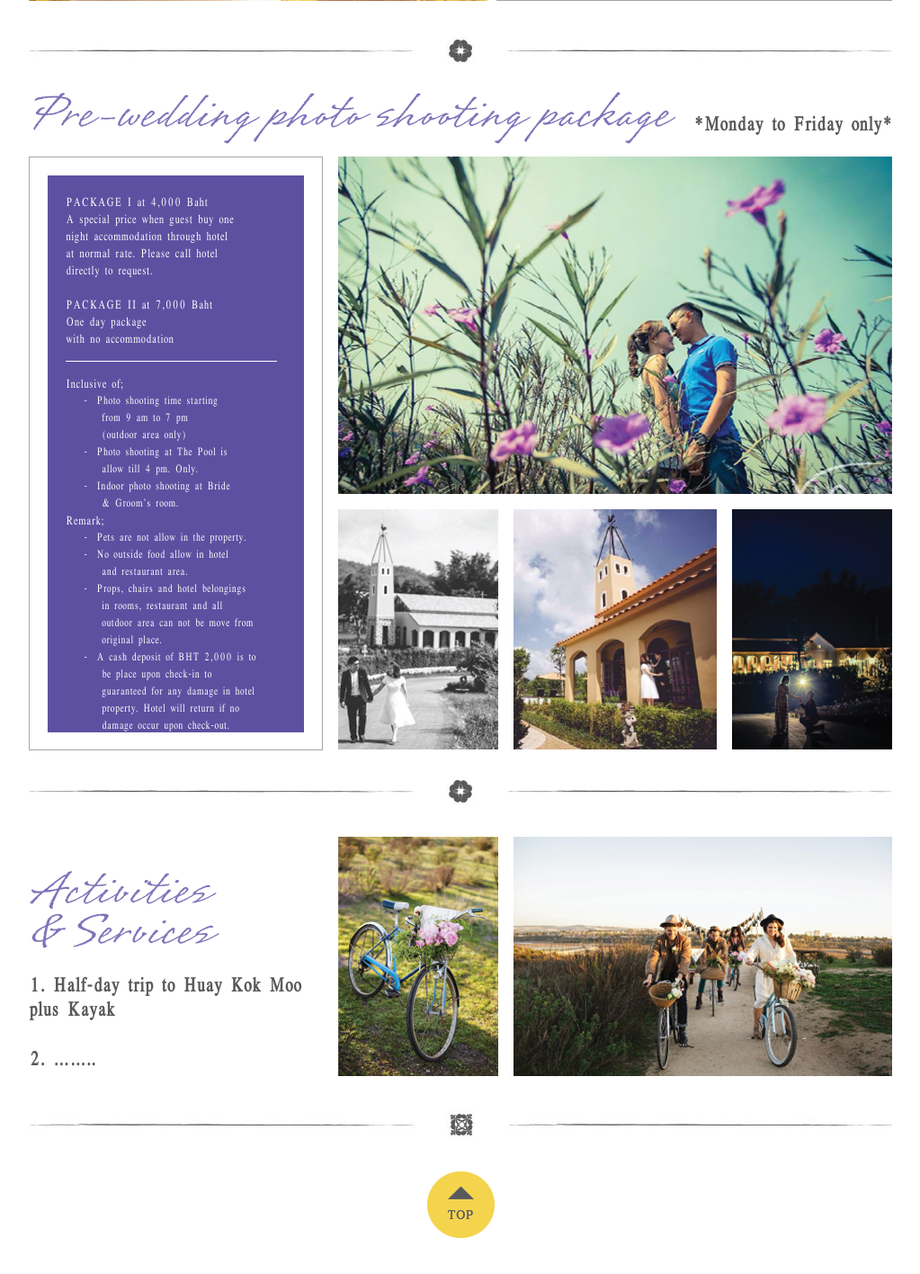
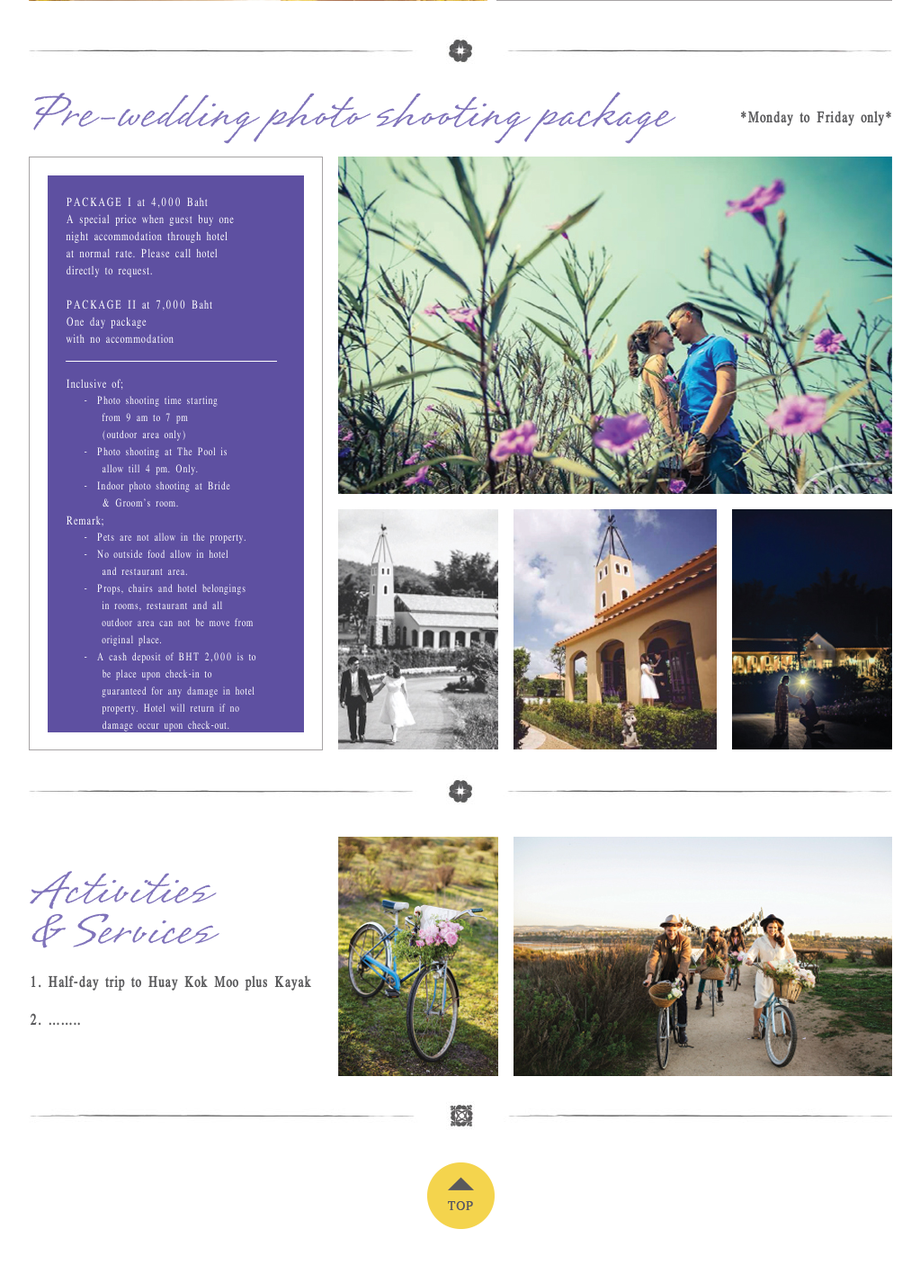
Before and after one commit to ecadigital/resort2, a PHP site: page /offer-packages.php in a window 1280 px wide. Shown: the part 1704-3120 px from the top of the page at 90% size, without its empty margins (128-1151 px from the left). After the commit the page ends 3070 px from the top, so only its background shows below. Run offline with PHP 8.4, Linux system fonts and the light colour scheme; some libraries are stand-ins or nearby versions.

Commit message:
h2small
h2small

```diff
--- a/css/layout.css
+++ b/css/layout.css
@@ -861,6 +861,10 @@ form input[type="text"]{
  margin: 0px;
 }
 
+.h2small{
+	font-size: 15px;
+}
+
 ul.smallli {
  margin: 0px;
  }
```
